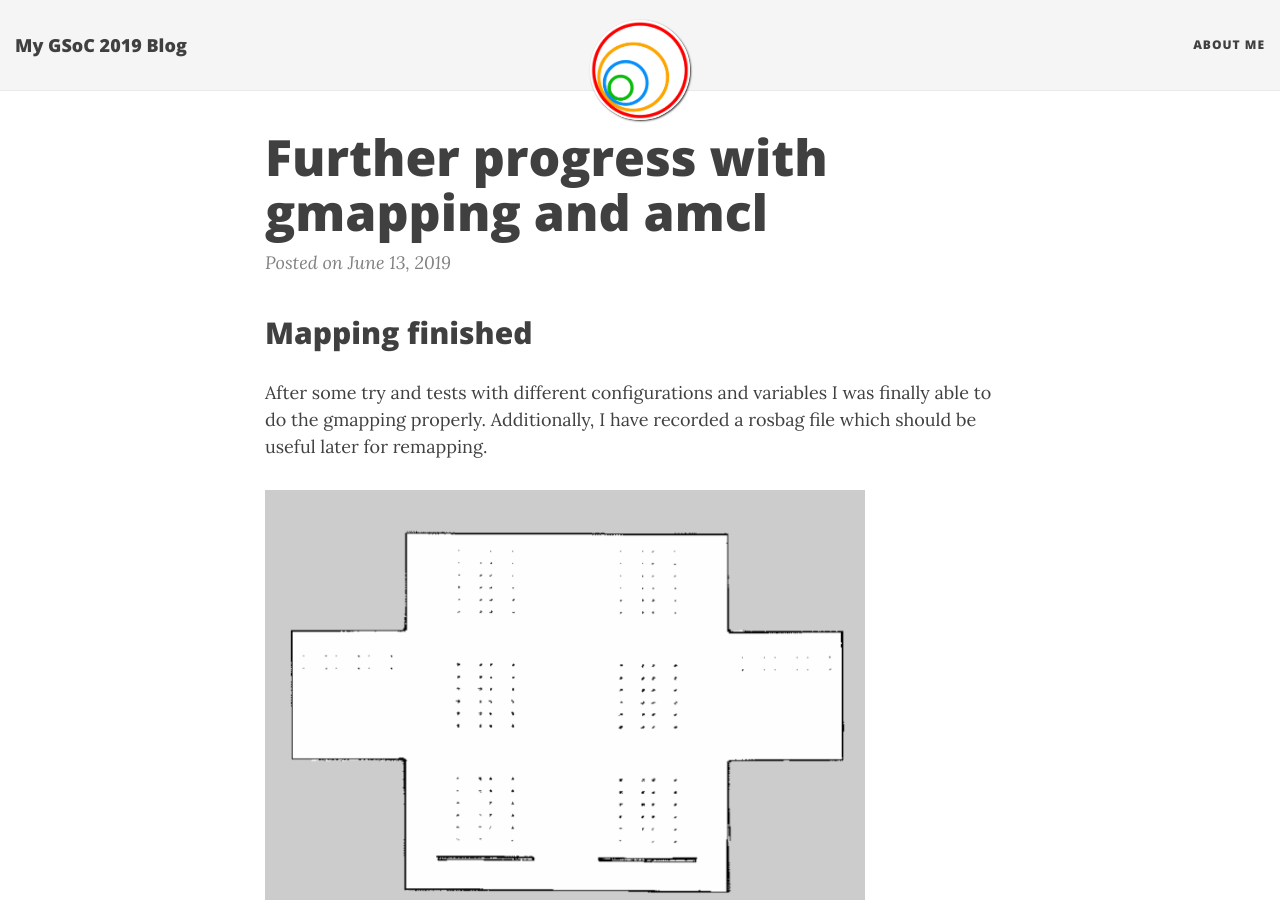
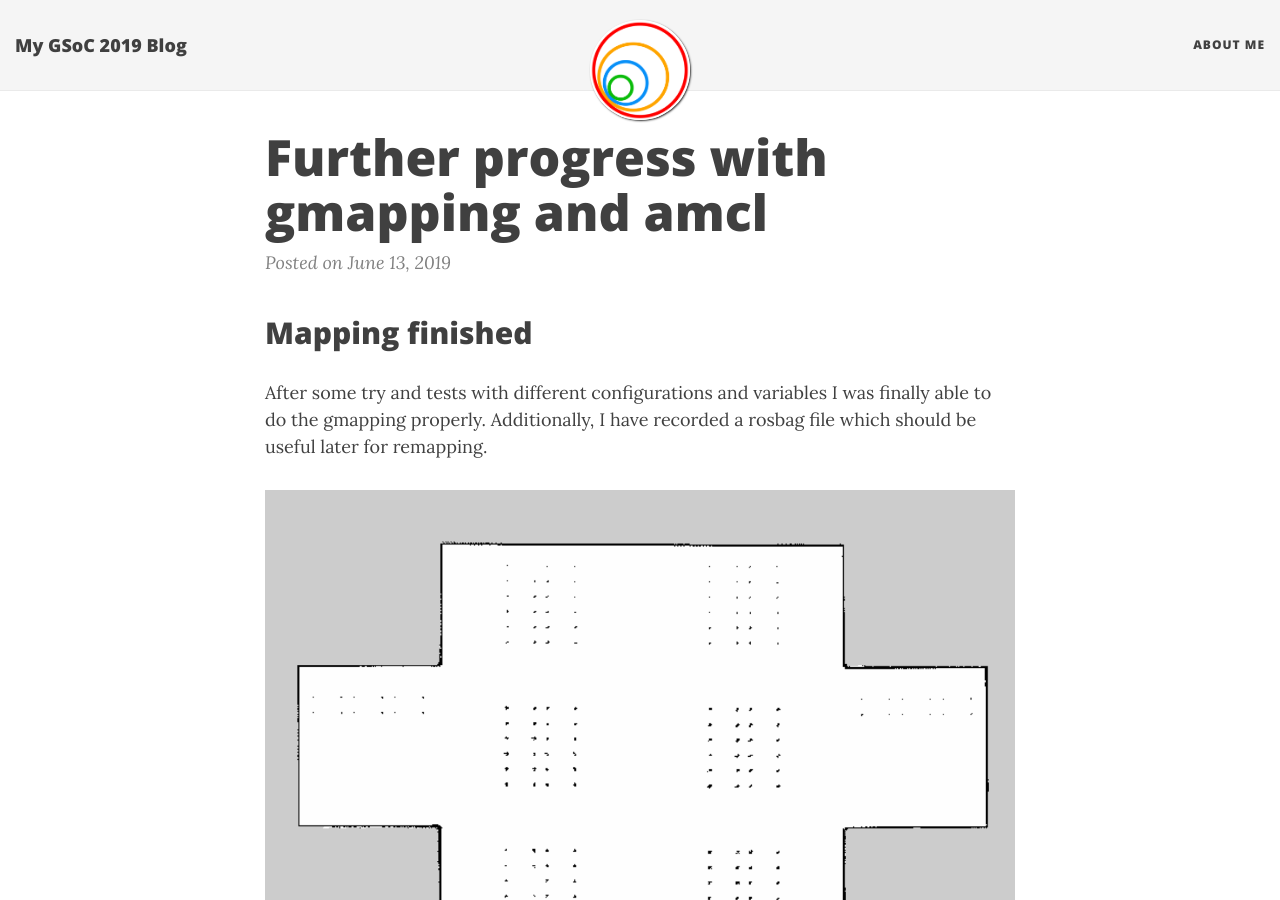
Before and after one commit to TheRoboticsClub/colab-gsoc2019-Shyngyskhan_Abilkassov, a Jekyll site: the page built from docs/_posts/2019-06-13-post.md, in a window 1280 px wide and 900 px high. Built offline with Jekyll 4.4.1, drawn with Linux system fonts in a browser that asks for light colours; nearby versions of some CDN libraries.

Commit message:
Update images

```diff
--- a/docs/_posts/2019-06-13-post.md
+++ b/docs/_posts/2019-06-13-post.md
@@ -7,17 +7,23 @@
 
 After some try and tests with different configurations and variables I was finally able to do the gmapping properly. Additionally, I have recorded a rosbag file which should be useful later for remapping.
 
-<img src="../img/Screenshot from 2019-06-13 22-49-58.png" alt="picture" width="600"/>
+<!-- <img src="../img/Screenshot from 2019-06-13 22-49-58.png" alt="picture" width="600"/> -->
+![image](../img/Screenshot from 2019-06-13 22-49-58.png)
+
 
 ## Transformation tree updates
 
 As I have mentioned previously, there are some issues with the launching the amcl node. As I have searched and found out later most of them were related to structure of the robot, and particularly it's transformation tree. Basically, it firstly looked like this:
 
-<img src="../img/Screenshot from 2019-06-03 20-15-16.png" alt="picture" width="600"/>
+<!-- <img src="../img/Screenshot from 2019-06-03 20-15-16.png" alt="picture" width="600"/> -->
+![image](../img/Screenshot from 2019-06-03 20-15-16.png)
+
 
 Therefore, I addded a few transformations to the base launch file, to strucuturize it, so it became this:
 
-<img src="../img/Screenshot from 2019-06-12 22-36-19.png" alt="picture" width="600"/>
+<!-- <img src="../img/Screenshot from 2019-06-12 22-36-19.png" alt="picture" width="600"/> -->
+![image](../img/Screenshot from 2019-06-12 22-36-19.png)
+
 
 **Note:** Right now transformations are not correct, they were introduced mainly to make additional packages work.
 <!-- ### Gmapping launch file
```
Also changed, not shown: other parts of docs/_posts/2019-06-13-post.md (+1 -1 lines).
